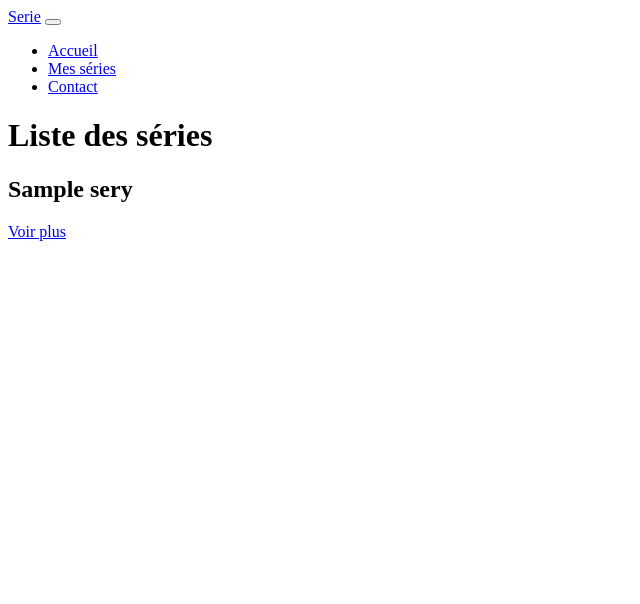
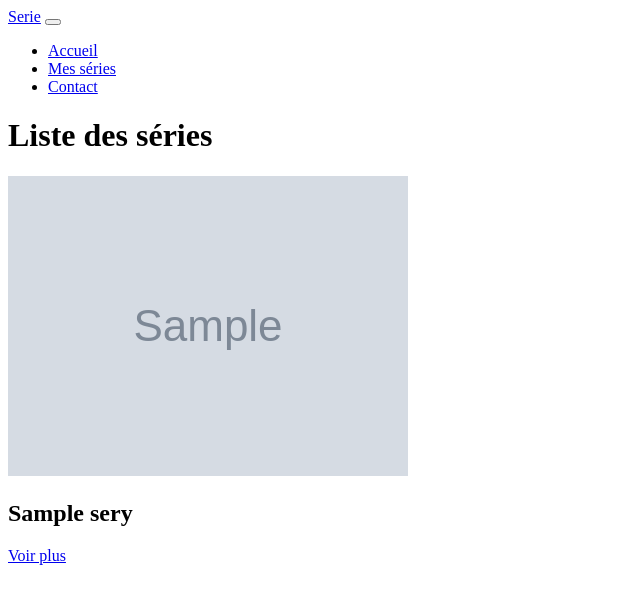
Before and after one commit to pjehan/eni-edwm2203b-series, a Symfony app: template templates/serie/index.html.twig in a window 1280 px wide. Shown: the top 604 px of the page, without its empty margins (0-640 px from the left). Run offline with Twig, Linux system fonts and the light colour scheme; the template is opened without the code that fills it: most values are stand-ins (such as "Sample title", 1, 10 or a date in 2020); grey boxes marked "Sample" are stand-in pictures; some libraries are stand-ins or nearby versions.

Commit message:
Mise en forme avec Bootstrap

```diff
--- a/assets/styles/app.scss
+++ b/assets/styles/app.scss
@@ -2,8 +2,4 @@
 
 body {
     background-color: lightgray;
-
-    h1 {
-        color: green;
-    }
 }
--- a/src/Controller/SerieController.php
+++ b/src/Controller/SerieController.php
@@ -18,7 +18,7 @@ class SerieController extends AbstractController
      */
     public function index(SerieRepository $serieRepository): Response
     {
-        $series = $serieRepository->findAll();
+        $series = $serieRepository->findBy([], ['popularity' => 'DESC']);
         return $this->render('serie/index.html.twig', [
             'series' => $series
         ]);
--- a/templates/serie/index.html.twig
+++ b/templates/serie/index.html.twig
@@ -5,13 +5,18 @@
 {% block body %}
     <h1>Liste des séries</h1>
 
-    <section>
+    <section class="row g-3">
         {% for serie in series %}
-            <article>
-                <h2>{{ serie.name }}</h2>
-                <a href="{{ path('serie_show', {'id': serie.id}) }}" class="btn btn-primary">
-                    Voir plus
-                </a>
+            <article class="col-md-3">
+                <div class="card">
+                    <img src="{{ asset('uploads/posters/series/' ~ serie.poster) }}" class="card-img-top" alt="{{ serie.name }}">
+                    <div class="card-body">
+                        <h2 class="card-title">{{ serie.name }}</h2>
+                        <a href="{{ path('serie_show', {'id': serie.id}) }}" class="btn btn-primary">
+                            Voir plus
+                        </a>
+                    </div>
+                </div>
             </article>
         {% endfor %}
     </section>
```
Also changed, not shown: templates/serie/show.html.twig (+19 -0 lines).
